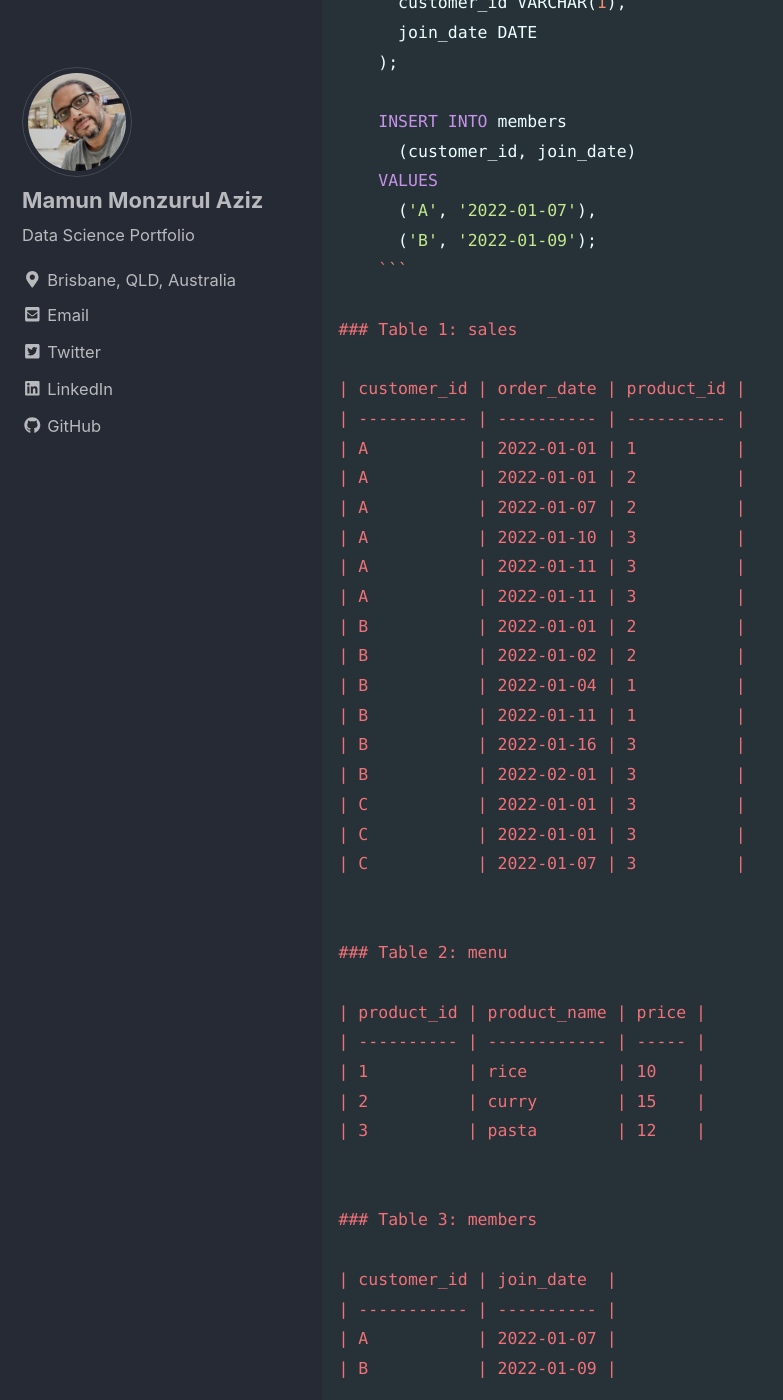
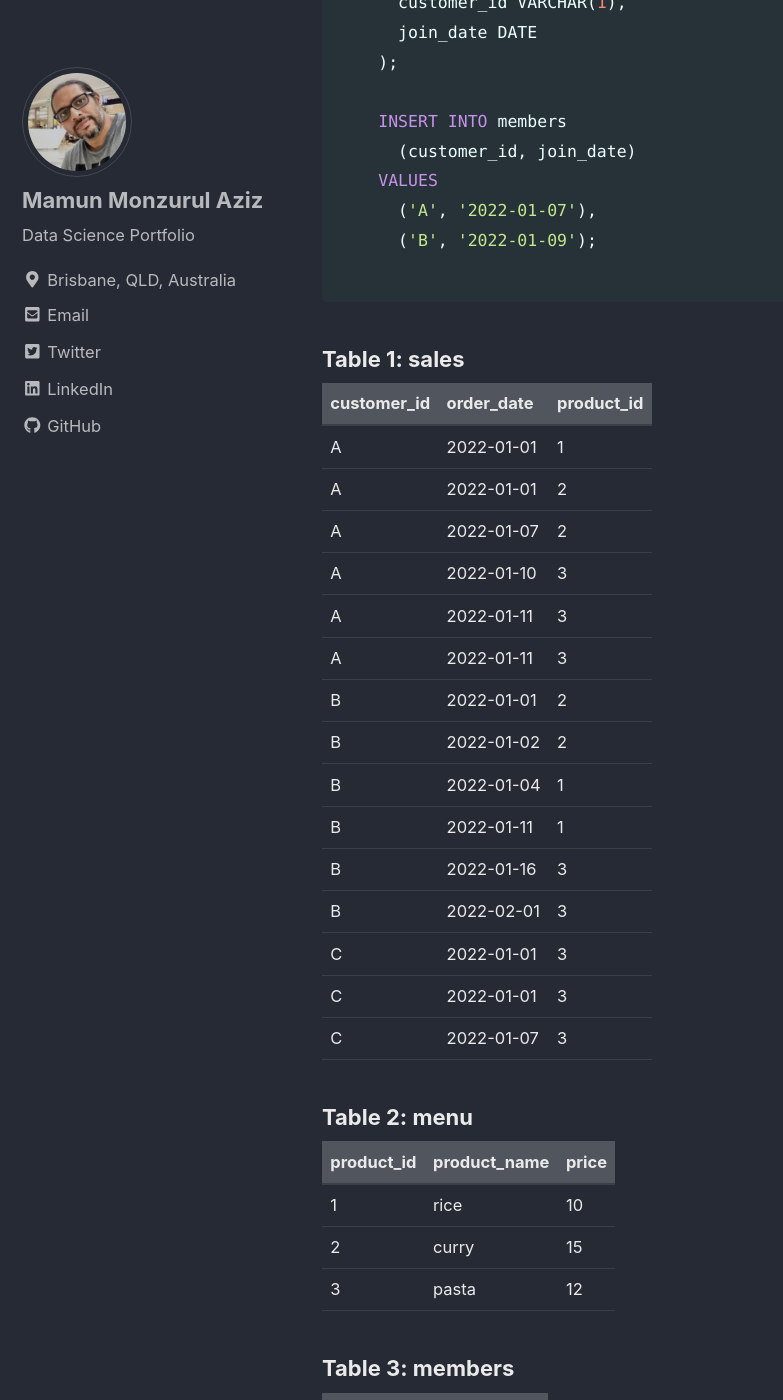
Before and after one commit to mamunmaziz/mamunmaziz.github.io, a Jekyll site: the page built from _posts/2023-01-01-MYSQL Examples-case_studies.md, in a window 1280 px wide and 1400 px high, scrolled down 2473 px. Shown: the whole window, without its empty margins (0-783 px from the left). Built offline with Jekyll 4.4.1, drawn with Linux system fonts in a browser that asks for light colours; cached includes are drawn as plain includes; nearby versions of some CDN libraries; emoji names are drawn with the system emoji font; some of the changed lines change nothing that is shown; some of the changed text lies outside the part shown.

Commit message:
Update 2023-01-01-MYSQL Examples-case_studies.md

````diff
--- a/_posts/2023-01-01-MYSQL Examples-case_studies.md
+++ b/_posts/2023-01-01-MYSQL Examples-case_studies.md
@@ -14,7 +14,7 @@
 A variety of SQL techniques were used to solve the problem on MySQL Workbench 8.0, including conditional WHERE statements, data aggregation with GROUP BY and ordering with ORDER BY, CASE WHEN statements, string transformations, regular expressions, datetime manipulation, common table expressions (CTE), subqueries and nested queries, complex table joins (Inner, Outer, Left, Right, Lateral - no Cross Joins) and window functions (row_number(), rank(), dense_rank(), lag(), lead()).
 
 
-# :white_circle: Case Study :one:: Shumi's Kitchen
+# Case Study :one:: Shumi's Kitchen :curry:
 
 
 ### Schema (MySQL v8.0)
@@ -74,7 +74,8 @@
     VALUES
       ('A', '2022-01-07'),
       ('B', '2022-01-09');
-    ```
+
+```
 
 ### Table 1: sales
 
````
